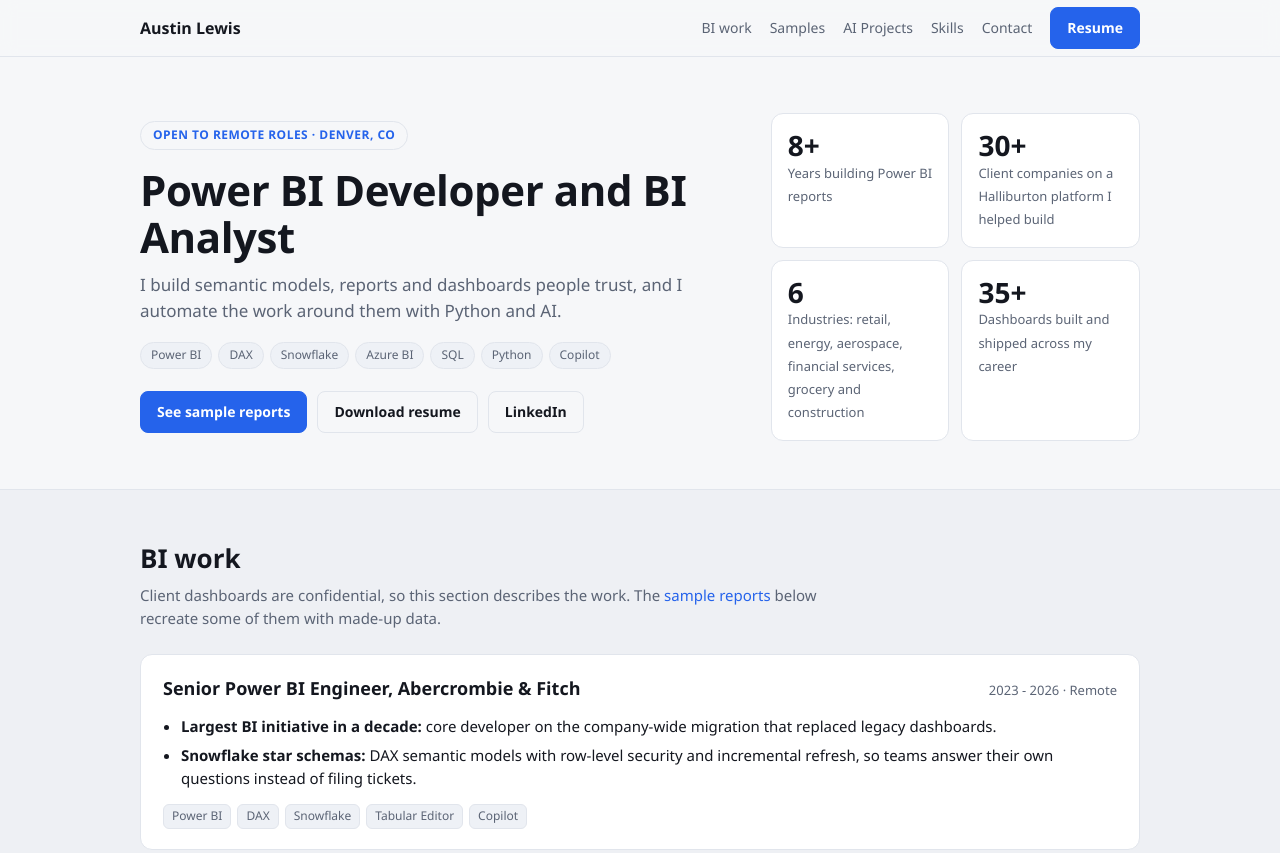
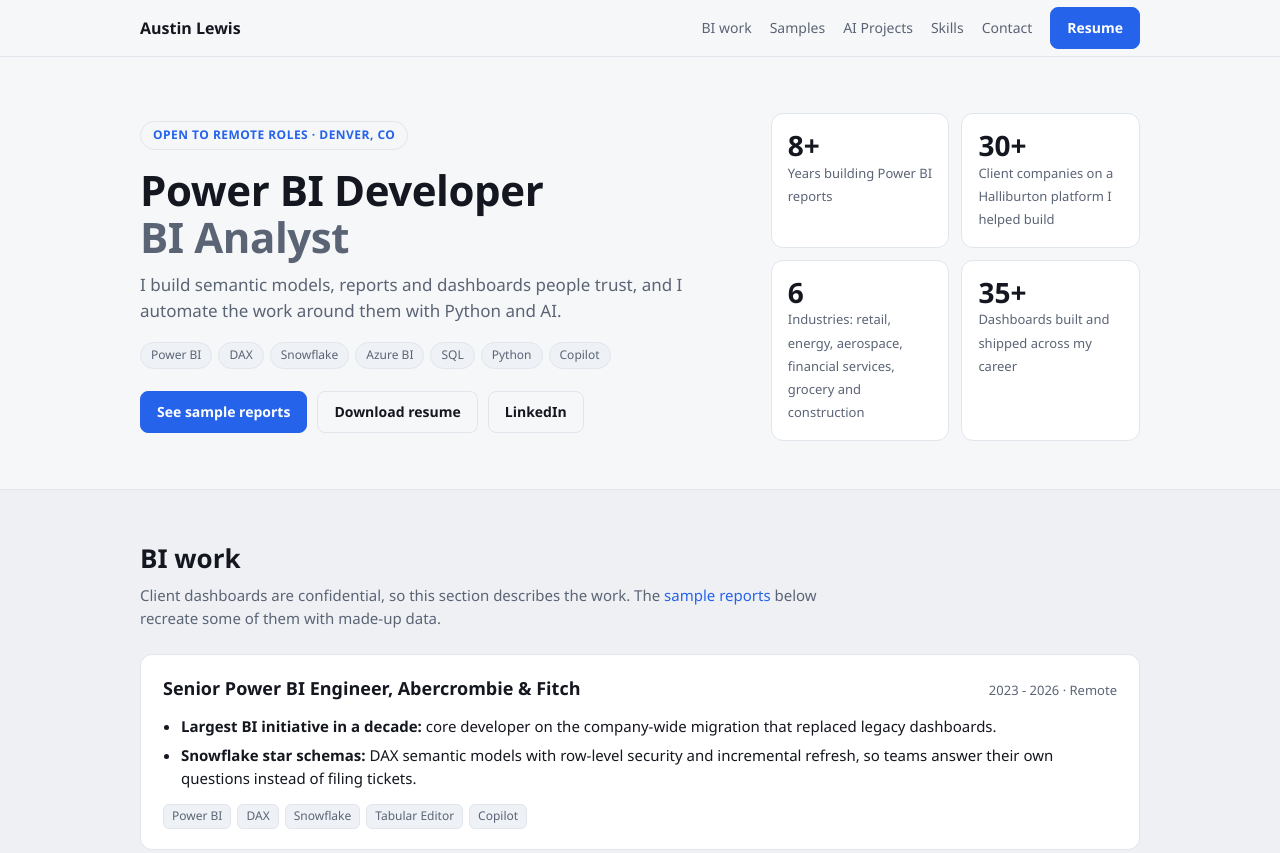
Before and after one commit to austinrlewis/austinrlewis.github.io, a plain HTML site: page index.html in a window 1280 px wide. Shown: the top 853 px of the page. Drawn offline with Linux system fonts and the light colour scheme.

Commit message:
Hero heading: titles on two lines

```diff
--- a/index.html
+++ b/index.html
@@ -14,9 +14,9 @@
 <meta property="og:title" content="Austin Lewis | Power BI Developer | BI Analyst, Denver (Remote)">
 <meta property="og:description" content="I build semantic models, reports and dashboards people trust, and I automate the work around them with Python and AI. Sample reports, projects and contact.">
 <meta property="og:url" content="https://austinrlewis.github.io/">
-<meta property="og:image" content="https://austinrlewis.github.io/assets/og-image.png?v=8">
+<meta property="og:image" content="https://austinrlewis.github.io/assets/og-image.png?v=9">
 <meta name="twitter:card" content="summary_large_image">
-<meta name="twitter:image" content="https://austinrlewis.github.io/assets/og-image.png?v=8">
+<meta name="twitter:image" content="https://austinrlewis.github.io/assets/og-image.png?v=9">
 <meta name="twitter:title" content="Austin Lewis | Power BI Developer | BI Analyst, Denver (Remote)">
 <meta name="twitter:description" content="I build semantic models, reports and dashboards people trust, and I automate the work around them with Python and AI.">
 <link rel="canonical" href="https://austinrlewis.github.io/">
@@ -87,6 +87,8 @@
   .eyebrow { display: inline-block; font-size: 12px; font-weight: 600; letter-spacing: .04em; text-transform: uppercase;
     color: var(--accent); border: 1px solid var(--line); border-radius: 999px; padding: 4px 12px; }
   h1 { font-size: 42px; line-height: 1.12; margin: 16px 0 12px; letter-spacing: -.01em; }
+  .h1-line { display: block; }
+  .h1-alt { color: var(--muted); }
   /* Inline text links: taller tap area (WCAG 2.5.8 asks for 24px) without moving the text */
   p a:not(.btn), dd a:not(.btn) { padding-block: 3px; }
   .lede { font-size: 17px; color: var(--muted); margin: 0 0 18px; max-width: 34em; }
@@ -324,7 +326,7 @@
   <div class="wrap">
     <div>
       <span class="eyebrow">Open to remote roles &middot; Denver, CO</span>
-      <h1><span class="sr-only">Austin Lewis, </span>Power BI Developer and BI Analyst</h1>
+      <h1><span class="sr-only">Austin Lewis, </span><span class="h1-line">Power BI Developer</span> <span class="h1-line h1-alt">BI Analyst</span></h1>
       <p class="lede">I build semantic models, reports and dashboards people trust, and I automate the work around them with Python and AI.</p>
       <ul class="chips" aria-label="Core tools">
         <li>Power BI</li><li>DAX</li><li>Snowflake</li><li>Azure BI</li><li>SQL</li><li>Python</li><li>Copilot</li>
```
Also changed, not shown: assets/og-image.png.
